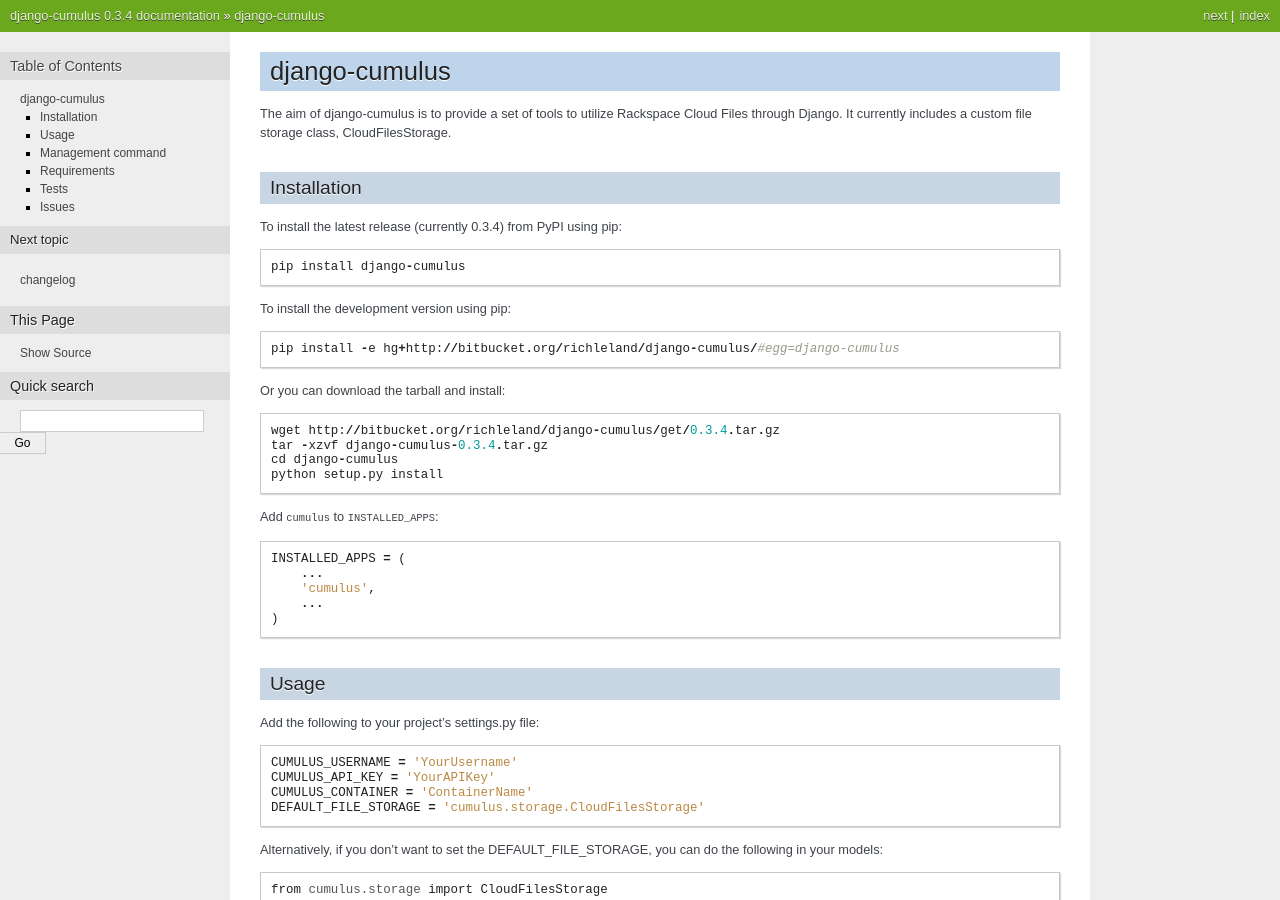
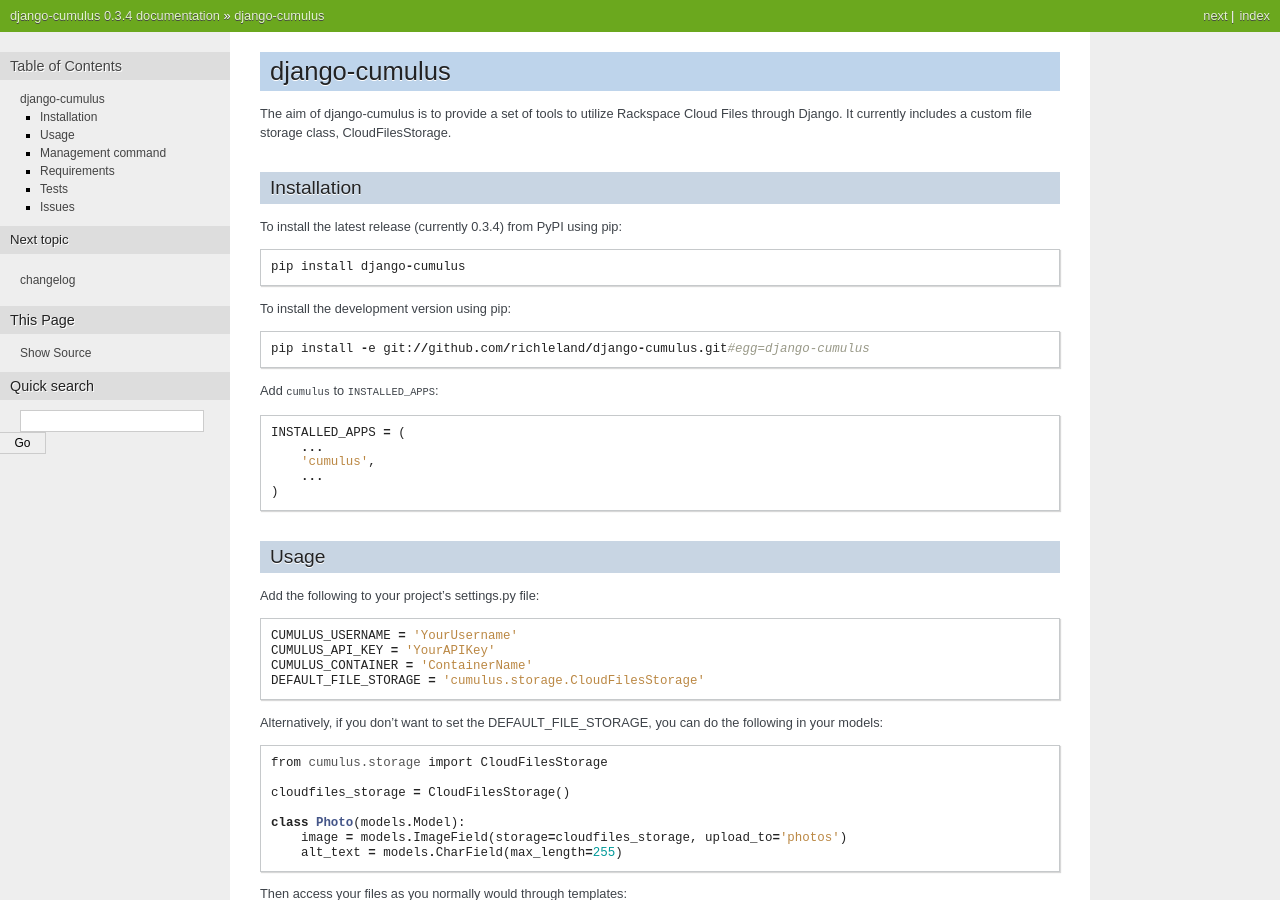
Before and after one commit to django-cumulus/django-cumulus, a Sphinx documentation site: the page built from docs/index.rst, in a window 1280 px wide and 900 px high. Built offline with Sphinx 7.4.7, drawn with Linux system fonts in a browser that asks for light colours; some of the changed text lies outside the part shown.

Commit message:
updated docs to reflect move to github

```diff
--- a/docs/index.rst
+++ b/docs/index.rst
@@ -20,14 +20,7 @@
 
 To install the development version using pip::
 
-    pip install -e hg+http://bitbucket.org/richleland/django-cumulus/#egg=django-cumulus
-
-Or you can download the tarball and install::
-
-    wget http://bitbucket.org/richleland/django-cumulus/get/0.3.4.tar.gz
-    tar -xzvf django-cumulus-0.3.4.tar.gz
-    cd django-cumulus
-    python setup.py install
+    pip install -e git://github.com/richleland/django-cumulus.git#egg=django-cumulus
 
 Add ``cumulus`` to ``INSTALLED_APPS``::
 
@@ -121,4 +114,4 @@
 Issues
 ******
 
-To report issues, please use the issue tracker at http://bitbucket.org/richleland/django-cumulus/issues/.
+To report issues, please use the issue tracker at https://github.com/richleland/django-cumulus/issues.
```
Also changed, not shown: other parts of docs/index.rst (+2 -2 lines).
